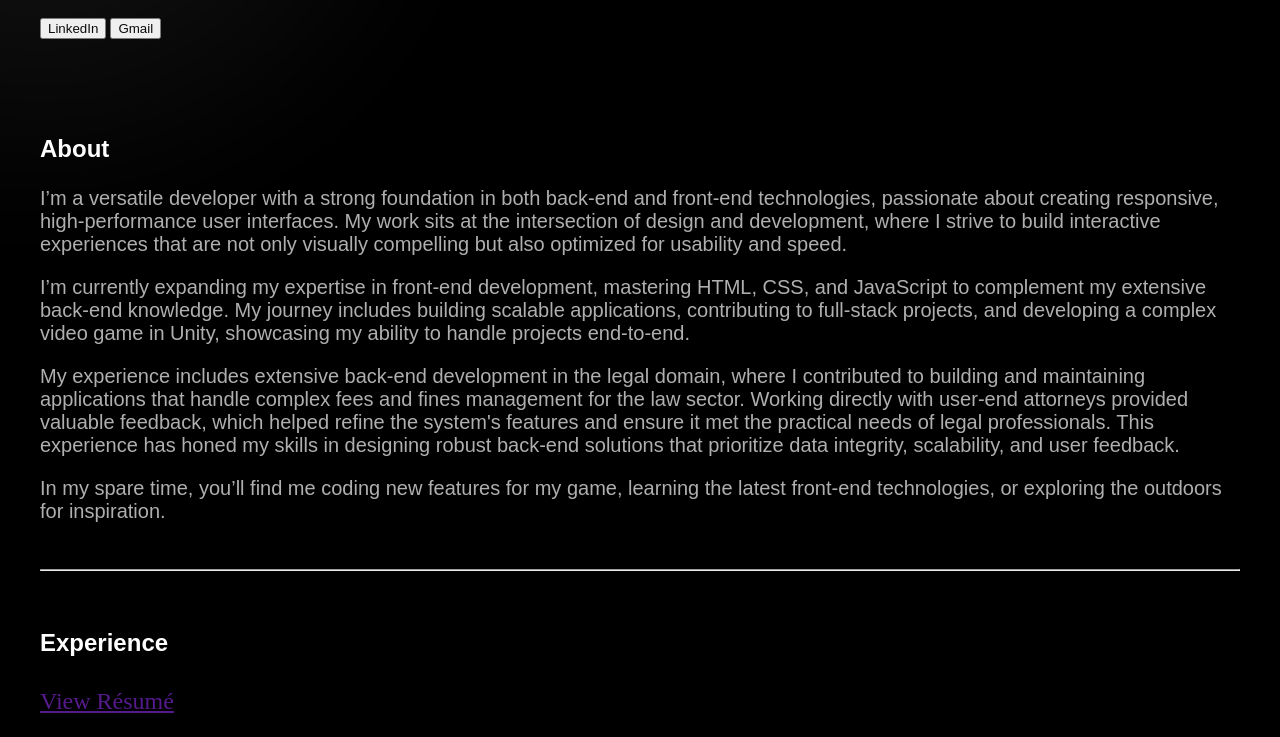
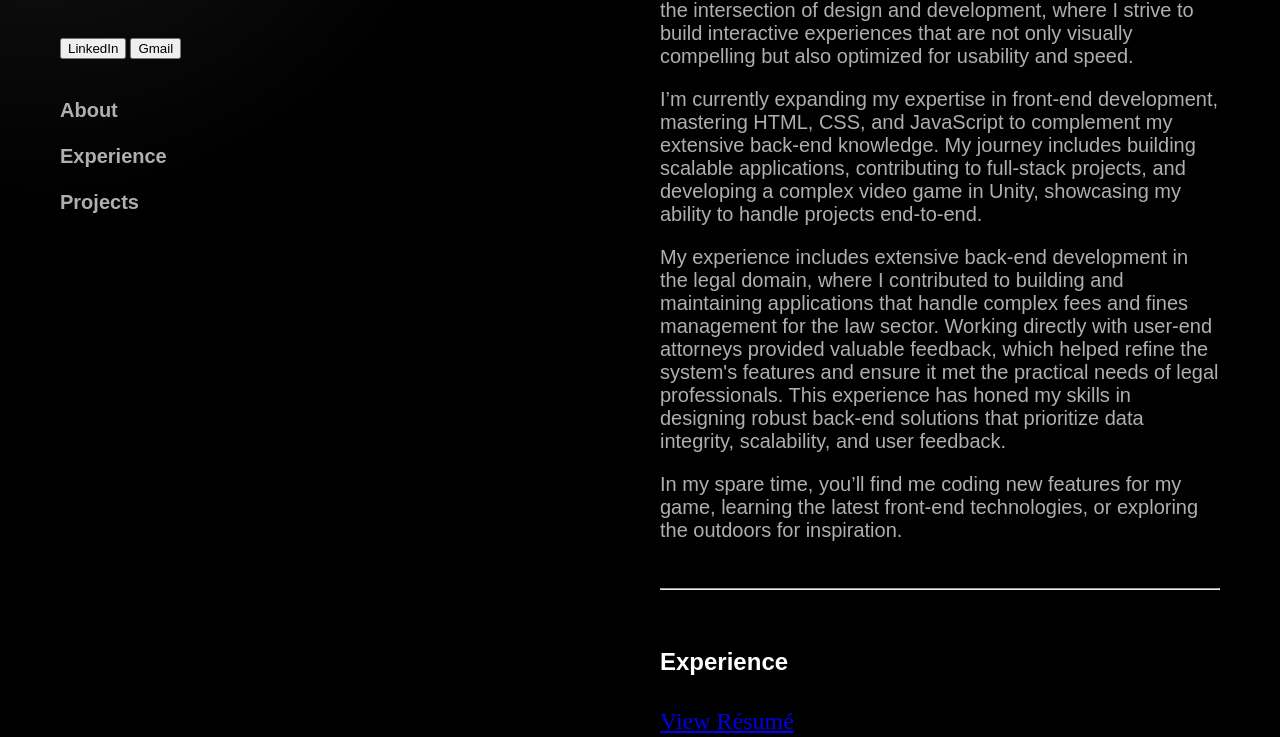
Before and after one commit to DavidKent-AppPrgm/website-portfolio, a plain HTML site: page index.html in a window 1280 px wide. Shown: the part 246-983 px from the top of the page. Drawn offline with Linux system fonts and the light colour scheme.

Commit message:
Add files via upload

```diff
--- a/index.html
+++ b/index.html
@@ -13,24 +13,36 @@
   <div id="glow"></div>
   <script src="mouseglow.js"></script>
 
+  <div class="container">
+  <!-- Left Column -->
+  <div class="left-column">
     <header>
       <h1>David Kent</h1>
       <h2>Full-Stack Developer</h2>
       <p>I create dynamic and responsive digital experiences, <br>from games to web applications.</p>
     </header>
 
-  <nav>
-    <button onclick="window.location.href='';">LinkedIn</button>
-    <button onclick="window.location.href='';">Gmail</button>
+    <div style="margin-top:40px;">
+      <button onclick="window.location.href='';" title="David Kent's LinkedIn Page">LinkedIn</button>
+      <button onclick="window.location.href='';" title="David Kent's Email">Gmail</button>
+    </div>
+
+    <nav class="nav-display">
+      <a href="#section-about">About<a/><br /><br />
+      <a href="#section-experience">Experience<a/><br /><br />
+      <a href="#section-projects">Projects<a/>
     </nav>
+  </div>
 
+  <!-- Right Column -->
+  <div class="right-column">
     <br />
     <br />
     <br />
     <br />
 
     <section>
-    <h3>About</h3>
+      <h3 id="section-about">About</h3>
       <p>I’m a versatile developer with a strong foundation in both back-end and front-end technologies, passionate about creating responsive, high-performance user interfaces. My work sits at the intersection of design and development, where I strive to build interactive experiences that are not only visually compelling but also optimized for usability and speed.</p>
       <p>I’m currently expanding my expertise in front-end development, mastering HTML, CSS, and JavaScript to complement my extensive back-end knowledge. My journey includes building scalable applications, contributing to full-stack projects, and developing a complex video game in Unity, showcasing my ability to handle projects end-to-end.</p>
       <p>My experience includes extensive back-end development in the legal domain, where I contributed to building and maintaining applications that handle complex fees and fines management for the law sector. Working directly with user-end attorneys provided valuable feedback, which helped refine the system's features and ensure it met the practical needs of legal professionals. This experience has honed my skills in designing robust back-end solutions that prioritize data integrity, scalability, and user feedback.</p>
@@ -40,8 +52,8 @@
       <hr />
       <br />
 
-    <h4>Experience</h4>
-    <a href="" title="David Kent's Résumé" style="font-size:24px;">View Résumé</a>
+      <h4 id="section-experience">Experience</h4>
+      <a href="David Kent 2024_Resume.pdf" title="David Kent's Résumé" style="font-size:24px;">View Résumé</a>
 
       <!-- Desktop Table layout -->
       <table class="desktop-view">
@@ -76,11 +88,16 @@
       <hr />
       <br />
 
-    <h5>Projects</h5>
+      <h5 id="section-projects">Projects</h5>
 
       <p class="bold-white">Developing my own MOBA RPG</p>
-    <p class="bold-white">Creating a Hex-Tile map with Catlike Coding</p>
-    <p class="bold-white">davidkentdeveloper.com</p>
+      <p>Individually developing an online multiplayer video game where players will play as a team of five against another team of five. The map is abundant with resources used for crafting to aid the players against the other team. The objective of the game is simple; to eliminate the opposing team’s king.<br>To see more, visit <a href="" title="Crown's Call Wiki">crownscallwiki.com</a>.</p>
+
+      <a href="" class="bold-white-link" title="Crown's Call Wiki">crownscallwiki.com</a>
+      <p>Individually developing a website to support the development of my game (Crown's Call). Created using HTML and CSS and delployed using GitHub Pages. This website serves as a wiki for my game.</p>
+
+      <a href="" class="bold-white-link" title="This website">davidkentdeveloper.com</a>
+      <p>Individually developing a website as my personal professional portfolio. Created using HTML and CSS and delployed using GitHub Pages.</p>
 
       <br />
 
@@ -89,6 +106,8 @@
     <footer>
       <p style="font-size:16px;">Designed with HTML and styled with CSS, all coded in Notepad.<br>Deployed using GitHub Pages.</p>
     </footer>
+  </div>
+</div>
 </body>
 
 </html>
--- a/styles.css
+++ b/styles.css
@@ -1,3 +1,6 @@
+html {
+  scroll-behavior: smooth;
+}
 
 body {
   height: 200vh; /* Added extra height for scroll testing */
@@ -9,6 +12,36 @@ body {
 
 nav {
   margin-top: 40px;
+}
+
+nav a {
+  color: #AFAFAF;
+  font-size: 20px;
+  font-weight: bold;
+  font-family: 'Poppins', sans-serif;
+  text-decoration: none;
+  position: relative;
+}
+
+nav a::after {
+  content: '';
+  position: absolute;
+  bottom: 0;
+  left: 0;
+  width: 0;
+  height: 3px;
+  background-color: #FF6347;  /* The line color */
+  transition: width 0.3s ease;  /* Smooth transition for the line */
+}
+
+/* Hover effect */
+nav a:hover::after {
+  width: 100%;
+}
+
+/* Active link (when clicked or in view) */
+nav a.active::after {
+  width: 100%;
 }
 
 h1 {
@@ -31,9 +64,19 @@ p {
   font-family: 'Poppins', sans-serif;
 }
 
+footer {
+  padding-bottom: 60px;
+}
+
 .bold-white {
   font-weight: bold;
   color: #FFFFFF;
+}
+
+.bold-white-link {
+  font-weight: bold;
+  color: #FFFFFF;
+  font-size: 24px;
 }
 
 .exp-dates {
@@ -65,6 +108,33 @@ p {
   vertical-align: top;
 }
 
+@media (min-width: 1200px) {
+  .container {
+    display: flex;
+  }
+
+  .nav-display {
+    display: block;
+  }
+
+  /* Right column */
+  .right-column {
+    width: 50%;
+    padding: 20px;
+    margin-left: 50%;
+  }
+
+  /* Sticky behavior for left column on Fullscreen */
+  .left-column {
+    width: 50%;
+    padding: 20px;
+    position: fixed;
+    top: 0;
+    height: 100vh;
+    overflow-y: auto;
+  }
+}
+
 /* Mobile view ---------------------------------------------------------------*/
 @media (max-width: 768px) {
   .desktop-view {
@@ -73,6 +143,21 @@ p {
 
   .mobile-view {
     display: block;
+  }
+}
+
+@media (max-width: 1199px) {
+  .container {
+    display: block;
+  }
+
+  .nav-display {
+    display: none;
+  }
+
+  .left-column {
+    position: static;
+    height: auto;
   }
 }
 
```
Also changed, not shown: 1 other file. Lines whose indentation alone changed are shown as unchanged.
